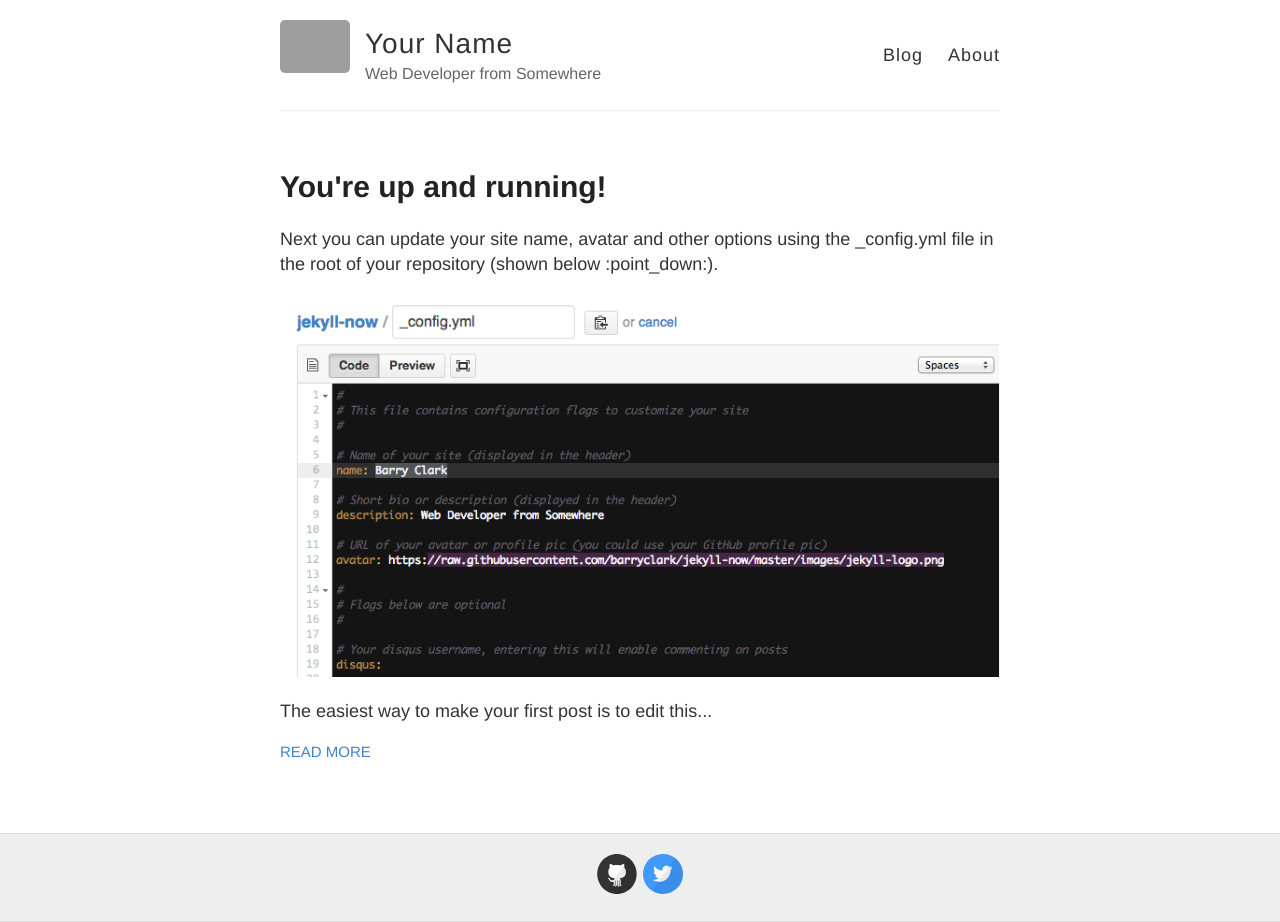
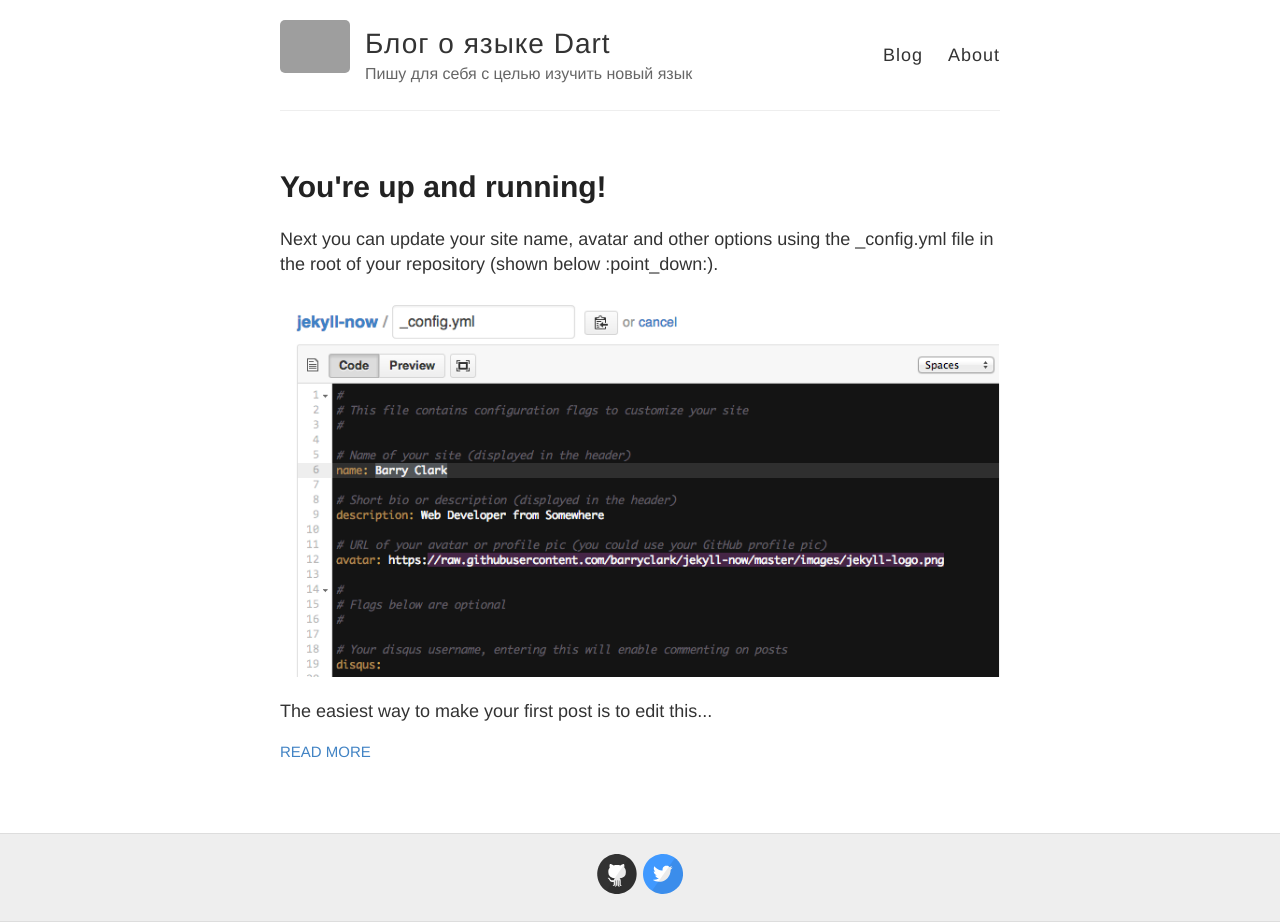
Before and after one commit to Samouelson/samouelson.github.io, a Jekyll site: the page built from index.html, in a window 1280 px wide. Built offline with Jekyll 4.4.1, drawn with Linux system fonts in a browser that asks for light colours; Markdown is read by kramdown in place of the engine named in the settings; grey boxes are pictures that could not be loaded.

Commit message:
Initial configuration parameters

```diff
--- a/_config.yml
+++ b/_config.yml
@@ -3,13 +3,13 @@
 #
 
 # Name of your site (displayed in the header)
-name: Your Name
+name: Блог о языке Dart
 
 # Short bio or description (displayed in the header)
-description: Web Developer from Somewhere
+description: Пишу для себя с целью изучить новый язык
 
 # URL of your avatar or profile pic (you could use your GitHub profile pic)
-avatar: https://raw.githubusercontent.com/barryclark/jekyll-now/master/images/jekyll-logo.png
+avatar: https://raw.githubusercontent.com/Samouelson/samouelson.github.io/master/images/dart-logo.jpg
 
 #
 # Flags below are optional
@@ -21,12 +21,12 @@ footer-links:
   email:
   facebook:
   flickr:
-  github: barryclark/jekyll-now
+  github: Samouelson
   instagram:
   linkedin:
   pinterest:
   rss: # just type anything here for a working RSS icon, make sure you set the "url" above!
-  twitter: jekyllrb
+  twitter: dart-lang
   stackoverflow: # your stackoverflow profile, e.g. "users/50476/bart-kiers"
 
 # Your disqus shortname, entering this will enable commenting on posts
```
Also changed, not shown: README.md (added), images/dart-logo.png (added), images/first-post.png (deleted), images/jekyll-logo.png (deleted), images/jekyll-now-theme-screenshot.jpg (deleted), images/step1.gif (deleted).
